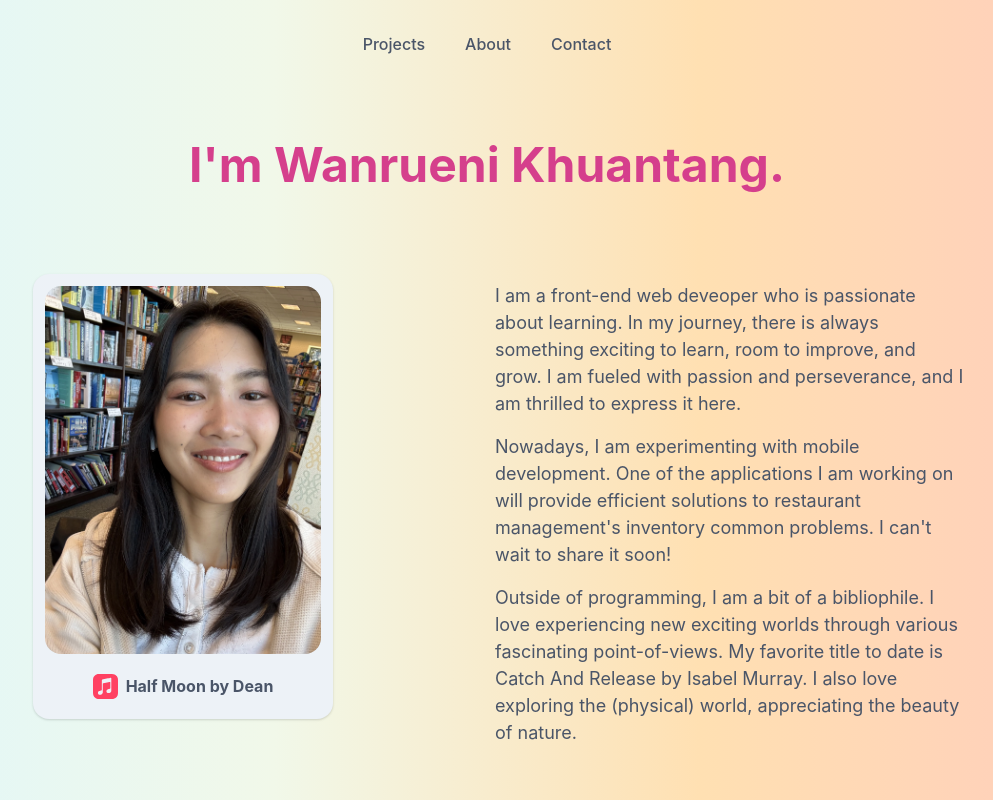
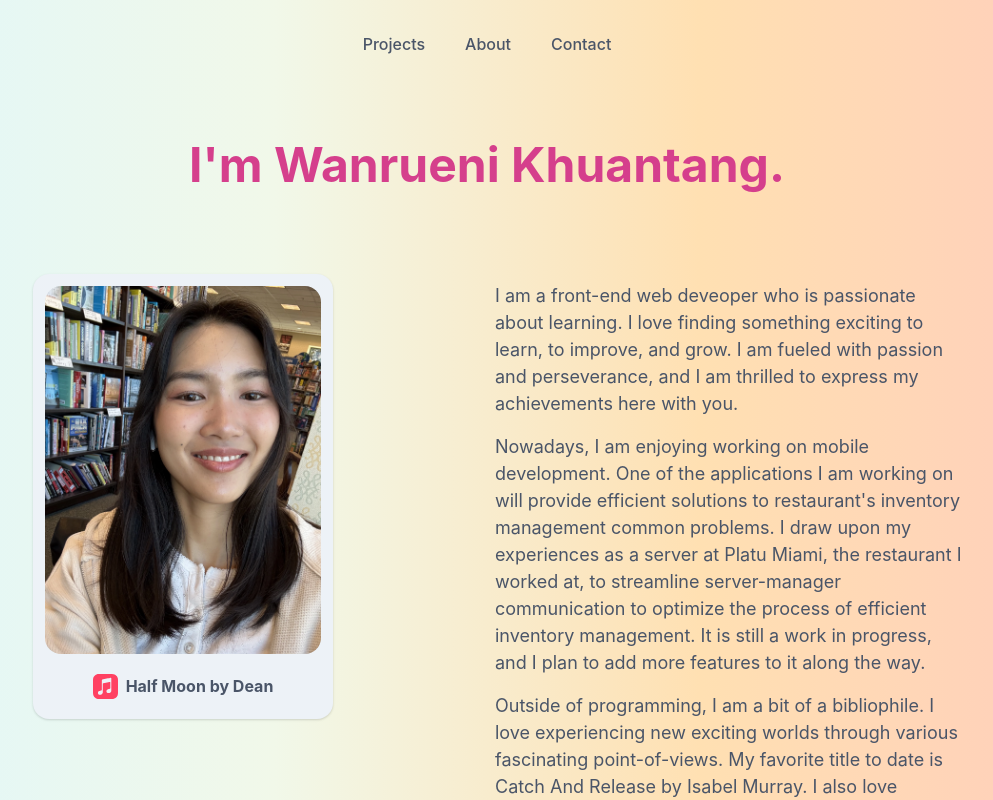
Before and after one commit to kaifluenza/portfolio, a React (Vite) app: page /about in a window 1280 px wide. Shown: the top 800 px of the page, without its empty margins (153-1146 px from the left). Built offline with nearby package versions, Linux system fonts and the light colour scheme.

Commit message:
Update About page

```diff
--- a/src/pages/About.jsx
+++ b/src/pages/About.jsx
@@ -51,13 +51,13 @@ const About = () => {
             >
 
                 <Box margin={2}>
-                    I am a front-end web deveoper who is passionate about learning. In my journey, there is always something exciting to learn, room to improve, and grow. I am fueled with passion and perseverance, and I am thrilled to express it here.
+                    I am a front-end web deveoper who is passionate about learning. I love finding something exciting to learn, to improve, and grow. I am fueled with passion and perseverance, and I am thrilled to express my achievements here with you.
                 </Box>
                 <Box margin={2}>
-                    Nowadays, I am experimenting with mobile development. One of the applications I am working on will provide efficient solutions to restaurant management's inventory common problems. I can't wait to share it soon!
+                    Nowadays, I am enjoying working on mobile development. One of the applications I am working on will provide efficient solutions to restaurant's inventory management common problems. I draw upon my experiences as a server at Platu Miami, the restaurant I worked at, to streamline server-manager communication to optimize the process of efficient inventory management. It is still a work in progress, and I plan to add more features to it along the way.
                 </Box>
                 <Box margin={2}>
-                    Outside of programming, I am a bit of a bibliophile. I love experiencing new exciting worlds through various fascinating point-of-views. My favorite title to date is Catch And Release by Isabel Murray. I also love exploring the (physical) world, appreciating the beauty of nature.
+                    Outside of programming, I am a bit of a bibliophile. I love experiencing new exciting worlds through various fascinating point-of-views. My favorite title to date is Catch And Release by Isabel Murray. I also love traveling and exploring our incredibly vast and beautiful world, appreciating the beauty of nature and various cultures. My favorite place to date is Seoul, South Korea, aside from Thailand, my home country, of course.
                 </Box>
 
 
```
